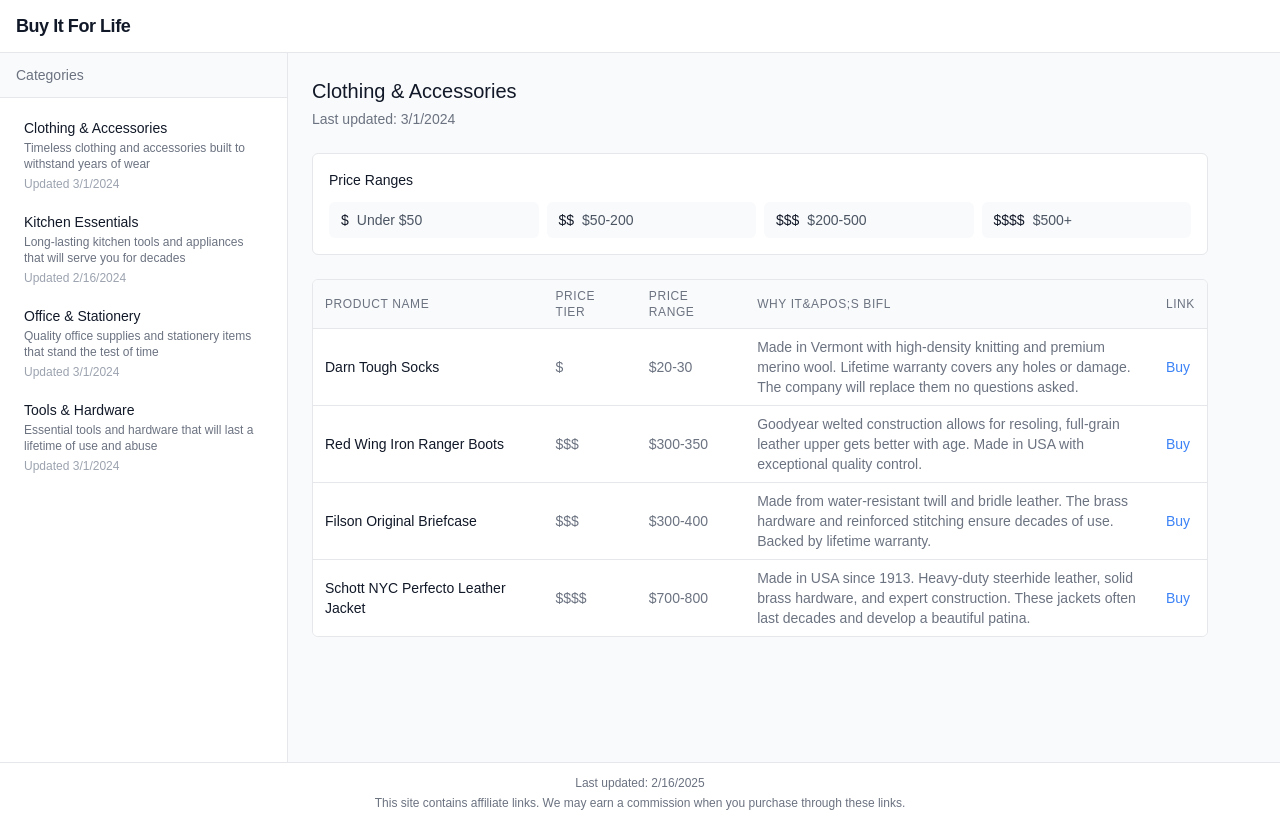
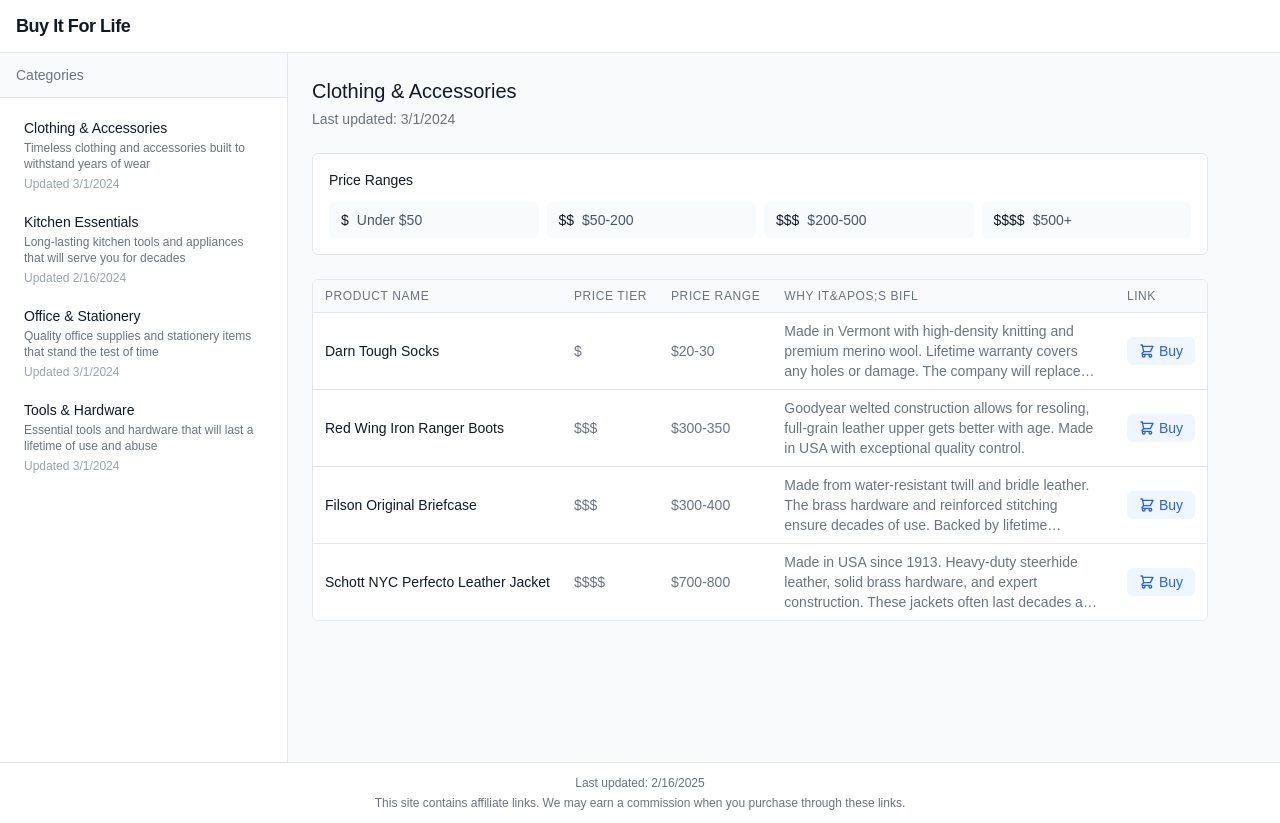
Before and after one commit to SparkyWoo/bifl, a Next.js app: page /categories/clothing in a window 1280 px wide. Built offline with nearby package versions, Linux system fonts and the light colour scheme.

Commit message:
improve ui/ux v4

```diff
--- a/app/categories/[id]/page.tsx
+++ b/app/categories/[id]/page.tsx
@@ -127,7 +127,7 @@
                   <th
                     key={header}
                     scope="col"
-                    className="px-3 py-2 text-left text-xs font-medium text-gray-500 uppercase tracking-wider"
+                    className="px-3 py-2 text-left text-xs font-medium text-gray-500 uppercase tracking-wider whitespace-nowrap"
                   >
                     {header}
                   </th>
@@ -137,28 +137,41 @@
             <tbody className="bg-white divide-y divide-gray-200">
               {content.products?.map((product) => (
                 <tr key={product.name} className="hover:bg-gray-50">
-                  <td className="px-3 py-2 text-sm font-medium text-gray-900">
+                  <td className="px-3 py-2 text-sm font-medium text-gray-900 whitespace-nowrap">
                     {product.name}
                   </td>
-                  <td className="px-3 py-2 text-sm text-gray-500">
+                  <td className="px-3 py-2 text-sm text-gray-500 whitespace-nowrap">
                     {product.priceTier}
                   </td>
-                  <td className="px-3 py-2 text-sm text-gray-500">
+                  <td className="px-3 py-2 text-sm text-gray-500 whitespace-nowrap">
                     {product.priceRange}
                   </td>
-                  <td className="px-3 py-2 text-sm text-gray-500 max-w-md">
-                    <div className="line-clamp-3">
+                  <td className="px-3 py-2 text-sm text-gray-500">
+                    <div className="line-clamp-3 max-w-md">
                       {product.whyBifl}
                     </div>
                   </td>
-                  <td className="px-3 py-2 text-sm text-gray-500">
+                  <td className="px-3 py-2 text-sm text-gray-500 whitespace-nowrap">
                     <a
                       href={product.link}
                       target="_blank"
                       rel="noopener noreferrer"
-                      className="text-blue-500 hover:text-blue-600"
+                      className="inline-flex items-center px-3 py-1 rounded-md bg-blue-50 text-blue-600 hover:bg-blue-100 transition-colors"
                       aria-label={`Buy ${product.name}`}
                     >
+                      <svg
+                        className="w-4 h-4 mr-1"
+                        fill="none"
+                        stroke="currentColor"
+                        viewBox="0 0 24 24"
+                      >
+                        <path
+                          strokeLinecap="round"
+                          strokeLinejoin="round"
+                          strokeWidth={2}
+                          d="M3 3h2l.4 2M7 13h10l4-8H5.4M7 13L5.4 5M7 13l-2.293 2.293c-.63.63-.184 1.707.707 1.707H17m0 0a2 2 0 100 4 2 2 0 000-4zm-8 2a2 2 0 11-4 0 2 2 0 014 0z"
+                        />
+                      </svg>
                       Buy
                     </a>
                   </td>
```
